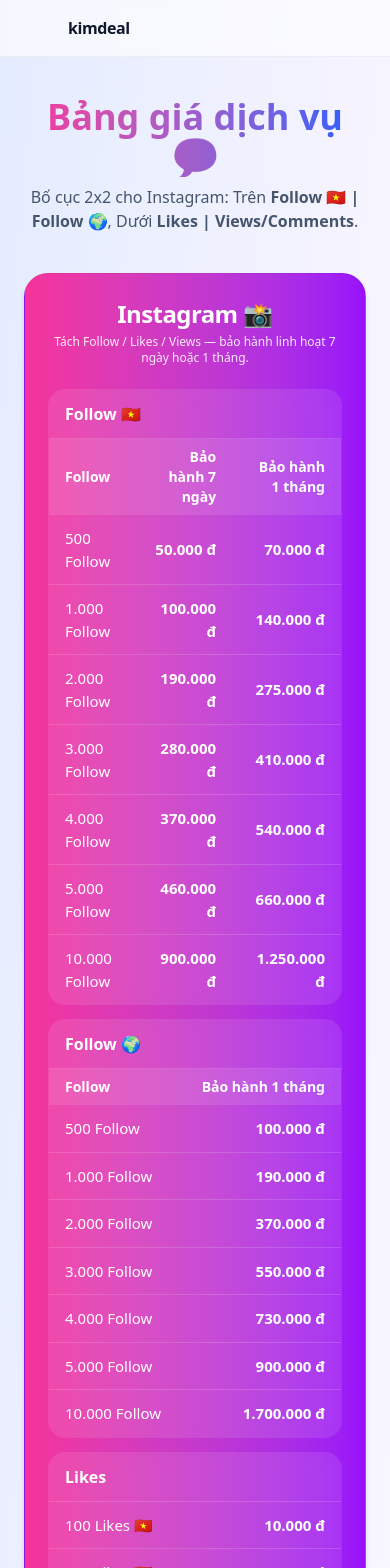
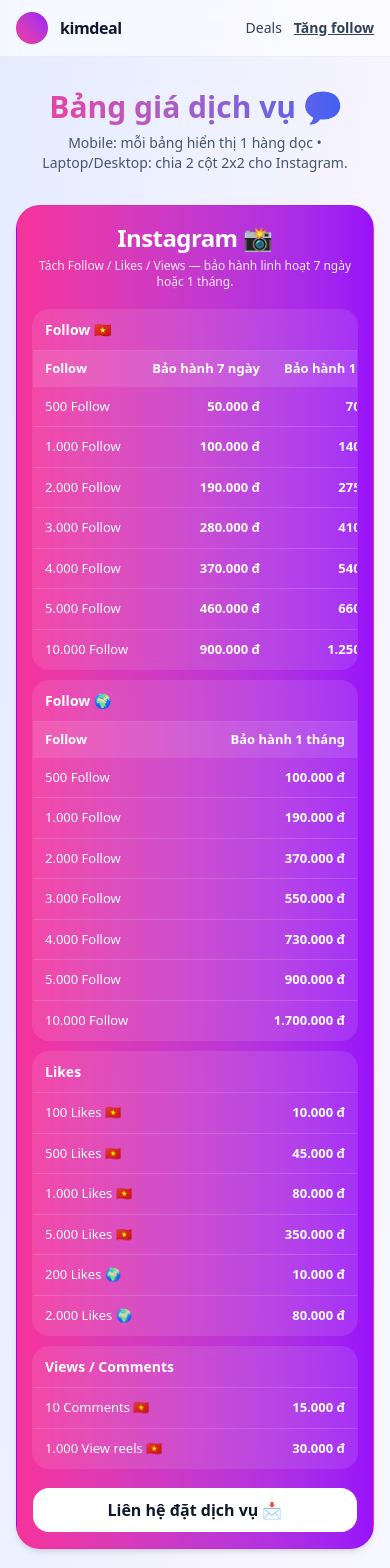
Before and after one commit to nguyenlamm09042001/affiliate-follow, a Next.js app: page /social in a window 390 px wide. Shown: the top 1568 px of the page. Built offline with nearby package versions, Linux system fonts and the light colour scheme.

Commit message:
fix ui mobile

```diff
--- a/src/pages/social.tsx
+++ b/src/pages/social.tsx
@@ -1,34 +1,19 @@
 // pages/social.tsx
 import Head from "next/head";
+import Link from "next/link";
 
 type Row = { label: string; value?: string; g7?: string; g30?: string };
 
-type SectionCommon = {
-  title: string;
-};
-
-type SectionFollowVN = SectionCommon & {
-  kind: "follow_vn"; // 3 cột: label | g7 | g30
-  items: Row[]; // dùng g7 + g30
-};
-
-type SectionFollowGL = SectionCommon & {
-  kind: "follow_global"; // 2 cột: label | g30
-  items: Row[]; // dùng g30
-};
-
-type SectionSimple = SectionCommon & {
-  kind: "simple"; // 2 cột: label | value
-  items: Row[]; // dùng value
-};
-
+type SectionCommon = { title: string };
+type SectionFollowVN = SectionCommon & { kind: "follow_vn"; items: Row[] };
+type SectionFollowGL = SectionCommon & { kind: "follow_global"; items: Row[] };
+type SectionSimple = SectionCommon & { kind: "simple"; items: Row[] };
 type Section = SectionFollowVN | SectionFollowGL | SectionSimple;
 
 type Platform = {
   name: string;
-  color: string; // gradient bg của card
+  color: string;
   desc?: string;
-  // với Instagram ta sẽ render 4 bảng (2x2)
   sections: Section[];
 };
 
@@ -38,7 +23,6 @@
     color: "from-pink-500 to-purple-600",
     desc: "Tách Follow / Likes / Views — bảo hành linh hoạt 7 ngày hoặc 1 tháng.",
     sections: [
-      // TOP-LEFT: FOLLOW VIỆT (3 cột)
       {
         title: "Follow 🇻🇳",
         kind: "follow_vn",
@@ -52,7 +36,6 @@
           { label: "10.000 Follow", g7: "900.000 đ", g30: "1.250.000 đ" },
         ],
       },
-      // TOP-RIGHT: FOLLOW QUỐC TẾ (2 cột)
       {
         title: "Follow 🌍",
         kind: "follow_global",
@@ -66,7 +49,6 @@
           { label: "10.000 Follow", g30: "1.700.000 đ" },
         ],
       },
-      // BOTTOM-LEFT: LIKES (2 cột)
       {
         title: "Likes",
         kind: "simple",
@@ -79,7 +61,6 @@
           { label: "2.000 Likes 🌍", value: "80.000 đ" },
         ],
       },
-      // BOTTOM-RIGHT: VIEWS / COMMENTS (2 cột)
       {
         title: "Views / Comments",
         kind: "simple",
@@ -110,14 +91,22 @@
           { label: "10.000 Follow", value: "800.000 đ" },
         ],
       },
-      { title: "Views", kind: "simple", items: [
+      {
+        title: "Views",
+        kind: "simple",
+        items: [
           { label: "1.000 View video", value: "10.000 đ" },
           { label: "10.000 View video", value: "70.000 đ" },
-      ]},
-      { title: "Likes", kind: "simple", items: [
+        ],
+      },
+      {
+        title: "Likes",
+        kind: "simple",
+        items: [
           { label: "100 Like", value: "10.000 đ" },
           { label: "1.000 Like", value: "80.000 đ" },
-      ]},
+        ],
+      },
     ],
   };
 
@@ -167,36 +156,40 @@
     <section
       className={`rounded-3xl overflow-hidden shadow-md border border-black/5 dark:border-white/10 bg-gradient-to-r ${pf.color} text-white`}
     >
-      <div className="p-6 sm:p-8">
-        <div className="text-center mb-6">
+      <div className="p-4 sm:p-6 md:p-8">
+        <div className="text-center mb-5">
           <h2 className="text-2xl sm:text-3xl font-extrabold tracking-tight">{pf.name}</h2>
           {pf.desc && <p className="mt-1 text-xs sm:text-sm opacity-90">{pf.desc}</p>}
         </div>
 
-        {/* Instagram: 4 bảng (2x2). Các nền tảng khác: tự co giãn theo số section */}
-        <div className={`grid gap-4 ${pf === instagram ? "md:grid-cols-2" : "sm:grid-cols-2"}`}>
+        {/* ✅ Mobile 1 cột, md trở lên 2 cột */}
+        <div className="grid grid-cols-1 gap-3 sm:gap-4 md:grid-cols-2">
           {pf.sections.map((sec, i) => (
-            <article key={sec.title + i} className="rounded-2xl bg-white/10 ring-1 ring-white/10 backdrop-blur-sm overflow-hidden">
-              <div className="px-4 py-3 border-b border-white/15">
-                <h3 className="font-semibold">{sec.title}</h3>
+            <article
+              key={sec.title + i}
+              className="rounded-2xl bg-white/10 ring-1 ring-white/10 backdrop-blur-sm overflow-hidden"
+            >
+              <div className="px-3 sm:px-4 py-2.5 border-b border-white/15">
+                <h3 className="font-semibold text-sm sm:text-base">{sec.title}</h3>
               </div>
 
-              {/* render theo loại */}
+              <div className="overflow-x-auto">
                 {sec.kind === "follow_vn" && (
-                <table className="w-full text-[15px]">
-                  <thead className="text-sm font-semibold bg-white/10">
+                  <table className="w-full min-w-[370px] text-[13px] sm:text-sm tabular-nums">
+                    <thead className="font-semibold bg-white/10">
                       <tr>
-                      <th className="py-2 px-4 text-left">Follow</th>
-                      <th className="py-2 px-4 text-right">Bảo hành 7 ngày</th>
-                      <th className="py-2 px-4 text-right">Bảo hành 1 tháng</th>
+                        <th className="py-2 px-3 text-left">Follow</th>
+                        <th className="py-2 px-3 text-right whitespace-nowrap">Bảo hành 7 ngày</th>
+<th className="py-2 px-3 text-right whitespace-nowrap">Bảo hành 1 tháng</th>
+
                       </tr>
                     </thead>
                     <tbody>
                       {sec.items.map((r) => (
                         <tr key={r.label} className="border-b last:border-0 border-white/15">
-                        <td className="py-3 px-4">{r.label}</td>
-                        <td className="py-3 px-4 text-right font-semibold">{r.g7 ?? "–"}</td>
-                        <td className="py-3 px-4 text-right font-extrabold">{r.g30 ?? "–"}</td>
+<td className="py-2.5 px-3 whitespace-nowrap">{r.label}</td>
+<td className="py-2.5 px-3 text-right font-semibold whitespace-nowrap">{r.g7 ?? "–"}</td>
+                          <td className="py-2.5 px-3 text-right font-extrabold whitespace-nowrap">{r.g30 ?? "–"}</td>
                         </tr>
                       ))}
                     </tbody>
@@ -204,18 +197,18 @@
                 )}
 
                 {sec.kind === "follow_global" && (
-                <table className="w-full text-[15px]">
-                  <thead className="text-sm font-semibold bg-white/10">
+                  <table className="w-full min-w-[260px] text-[13px] sm:text-sm tabular-nums">
+                    <thead className="font-semibold bg-white/10">
                       <tr>
-                      <th className="py-2 px-4 text-left">Follow</th>
-                      <th className="py-2 px-4 text-right">Bảo hành 1 tháng</th>
+                        <th className="py-2 px-3 text-left">Follow</th>
+                        <th className="py-2 px-3 text-right">Bảo hành 1 tháng</th>
                       </tr>
                     </thead>
                     <tbody>
                       {sec.items.map((r) => (
                         <tr key={r.label} className="border-b last:border-0 border-white/15">
-                        <td className="py-3 px-4">{r.label}</td>
-                        <td className="py-3 px-4 text-right font-extrabold">{r.g30 ?? "–"}</td>
+                          <td className="py-2.5 px-3">{r.label}</td>
+                          <td className="py-2.5 px-3 text-right font-extrabold whitespace-nowrap">{r.g30 ?? "–"}</td>
                         </tr>
                       ))}
                     </tbody>
@@ -223,26 +216,27 @@
                 )}
 
                 {sec.kind === "simple" && (
-                <table className="w-full text-[15px]">
+                  <table className="w-full min-w-[260px] text-[13px] sm:text-sm tabular-nums">
                     <tbody>
                       {sec.items.map((r) => (
                         <tr key={r.label} className="border-b last:border-0 border-white/15">
-                        <td className="py-3 px-4">{r.label}</td>
-                        <td className="py-3 px-4 text-right font-extrabold">{r.value}</td>
+                          <td className="py-2.5 px-3">{r.label}</td>
+                          <td className="py-2.5 px-3 text-right font-extrabold whitespace-nowrap">{r.value}</td>
                         </tr>
                       ))}
                     </tbody>
                   </table>
                 )}
+              </div>
             </article>
           ))}
         </div>
 
         <a
-          href="https://zalo.me/" // đổi sang link thật
+          href="https://zalo.me/"
           target="_blank"
           rel="noopener noreferrer"
-          className="mt-6 inline-block w-full rounded-xl bg-white text-slate-900 text-center font-semibold py-2.5 hover:bg-gray-100 transition"
+          className="mt-5 inline-block w-full rounded-xl bg-white text-slate-900 text-center font-semibold py-2.5 hover:bg-gray-100 transition"
         >
           Liên hệ đặt dịch vụ 📩
         </a>
@@ -252,33 +246,38 @@
 
   return (
     <>
-      <Head><title>kimdeal — Dịch vụ Follow & Tương tác</title></Head>
+      <Head>
+        <title>kimdeal — Dịch vụ Follow & Tương tác</title>
+      </Head>
 
       <div className="min-h-screen bg-gradient-to-br from-[#E4ECFF] via-[#F6F4FF] to-[#F9FBFF] dark:from-slate-950 dark:via-slate-900 dark:to-slate-950">
         {/* Header */}
         <header className="sticky top-0 z-30 backdrop-blur bg-white/60 dark:bg-slate-900/60 border-b border-black/5 dark:border-white/10">
-          <div className="max-w-7xl mx-auto px-6 py-3 flex items-center justify-between">
+  <div className="max-w-7xl mx-auto px-4 sm:px-6 py-3 flex items-center justify-between">
     <div className="flex items-center gap-3">
-              <span className="h-8 w-8 rounded-xl bg-gradient-to-tr from-[--color-brand-500] to-[--color-brand-600]" />
-              <a href="/" className="font-bold tracking-tight text-slate-900 dark:text-white">kimdeal</a>
+      <span className="h-8 w-8 rounded-xl bg-gradient-to-tr from-pink-500 to-purple-600" />
+      <Link href="/" className="font-bold tracking-tight text-slate-900 dark:text-white">kimdeal</Link>
     </div>
-            <nav className="hidden sm:flex items-center gap-4 text-sm font-medium text-slate-700 dark:text-slate-200">
-              <a href="/" className="hover:underline">Deals</a>
-              <a href="/social" className="underline font-semibold">Tăng follow</a>
+
+    {/* 👇 đổi hidden sm:flex -> flex sm:flex */}
+    <nav className="flex items-center gap-3 text-sm sm:gap-4 sm:text-base font-medium text-slate-700 dark:text-slate-200">
+      <Link href="/" className="hover:underline">Deals</Link>
+      <Link href="/social" className="underline font-semibold">Tăng follow</Link>
     </nav>
   </div>
 </header>
 
+
         {/* Body */}
-        <main className="max-w-6xl mx-auto px-6 py-10">
-          <h1 className="text-center text-4xl sm:text-5xl font-extrabold bg-clip-text text-transparent bg-gradient-to-r from-pink-500 to-blue-600">
+        <main className="max-w-6xl mx-auto px-4 sm:px-6 py-8 sm:py-10">
+          <h1 className="text-center text-3xl sm:text-5xl font-extrabold bg-clip-text text-transparent bg-gradient-to-r from-pink-500 to-blue-600">
             Bảng giá dịch vụ 💬
           </h1>
-          <p className="mt-2 text-center text-slate-600 dark:text-slate-300">
-            Bố cục 2x2 cho Instagram: Trên <b>Follow 🇻🇳 | Follow 🌍</b>, Dưới <b>Likes | Views/Comments</b>.
+          <p className="mt-2 text-center text-slate-600 dark:text-slate-300 text-sm sm:text-base">
+            Mobile: mỗi bảng hiển thị 1 hàng dọc • Laptop/Desktop: chia 2 cột 2x2 cho Instagram.
           </p>
 
-          <div className="mt-10 flex flex-col gap-10">
+          <div className="mt-8 sm:mt-10 flex flex-col gap-8 sm:gap-10">
             {platforms.map((pf) => (
               <Card key={pf.name} pf={pf} />
             ))}
```
Also changed, not shown: src/pages/index.tsx (+47 -242 lines). Lines whose indentation alone changed are shown as unchanged.
